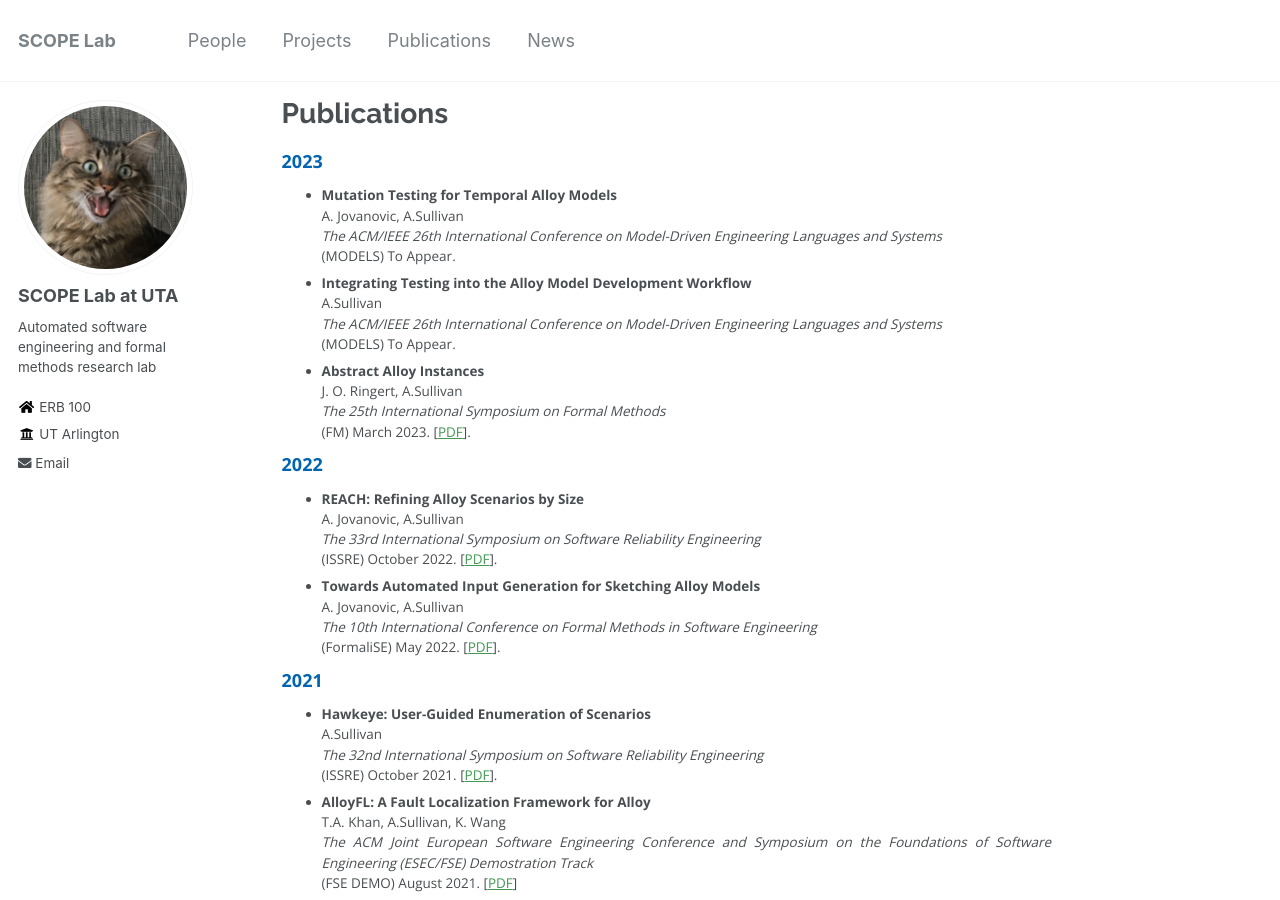
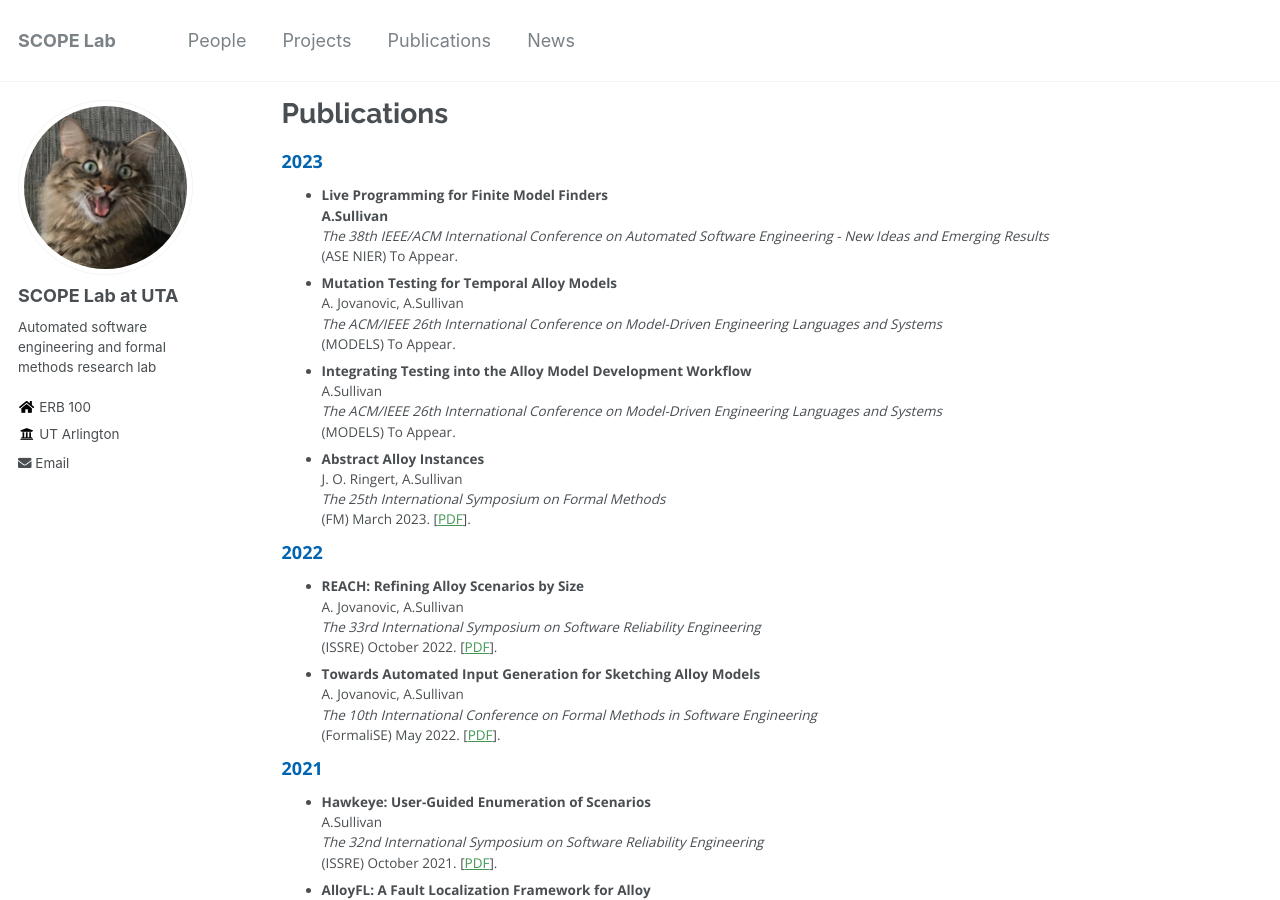
Before and after one commit to SCOPELabUTA/SCOPELabUTA.github.io, a Jekyll site: the page built from _pages/publications.md, in a window 1280 px wide and 900 px high. Built offline with Jekyll 4.4.1, drawn with Linux system fonts in a browser that asks for light colours.

Commit message:
Update publications.md

```diff
--- a/_pages/publications.md
+++ b/_pages/publications.md
@@ -5,6 +5,10 @@ author_profile: true
 ---
 ### 2023
 
+* **Live Programming for Finite Model Finders**
+**A.Sullivan**
+_The 38th IEEE/ACM International Conference on Automated Software Engineering - New Ideas and Emerging Results_
+(ASE NIER) To Appear.
 * **Mutation Testing for Temporal Alloy Models**
 A. Jovanovic, A.Sullivan
 _The ACM/IEEE 26th International Conference on Model-Driven Engineering Languages and Systems_
```
